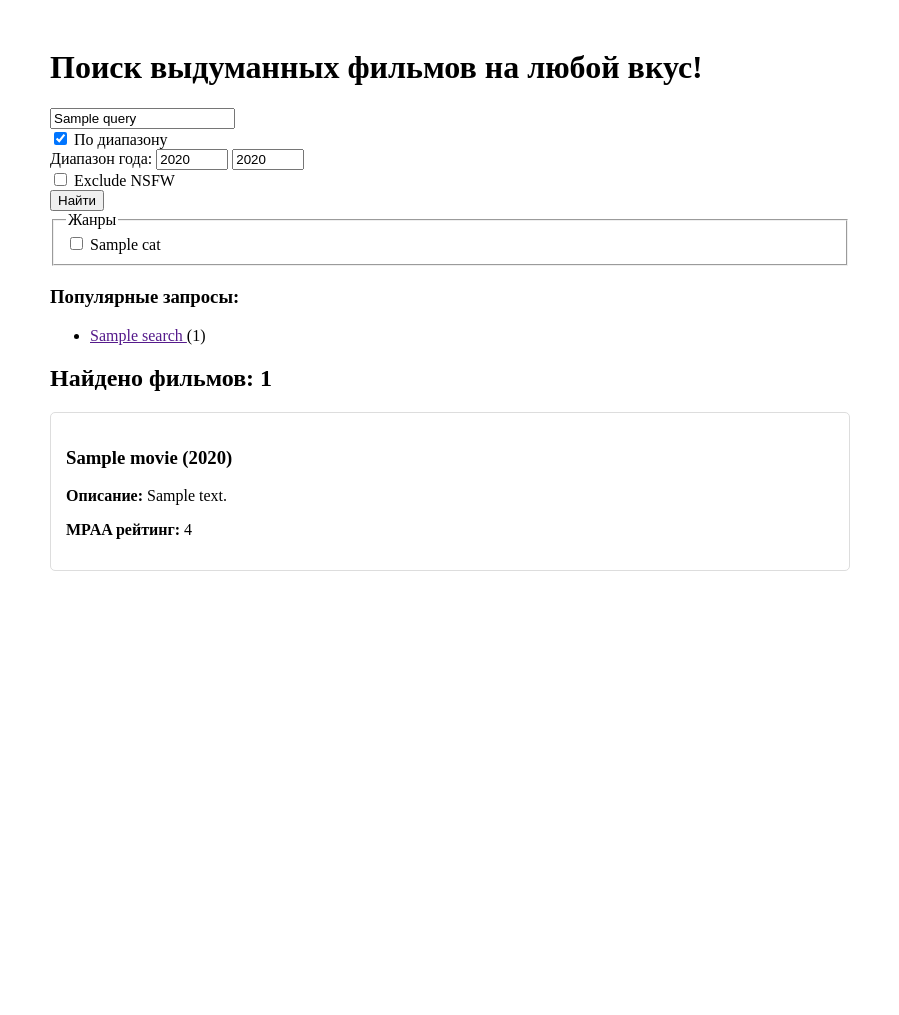
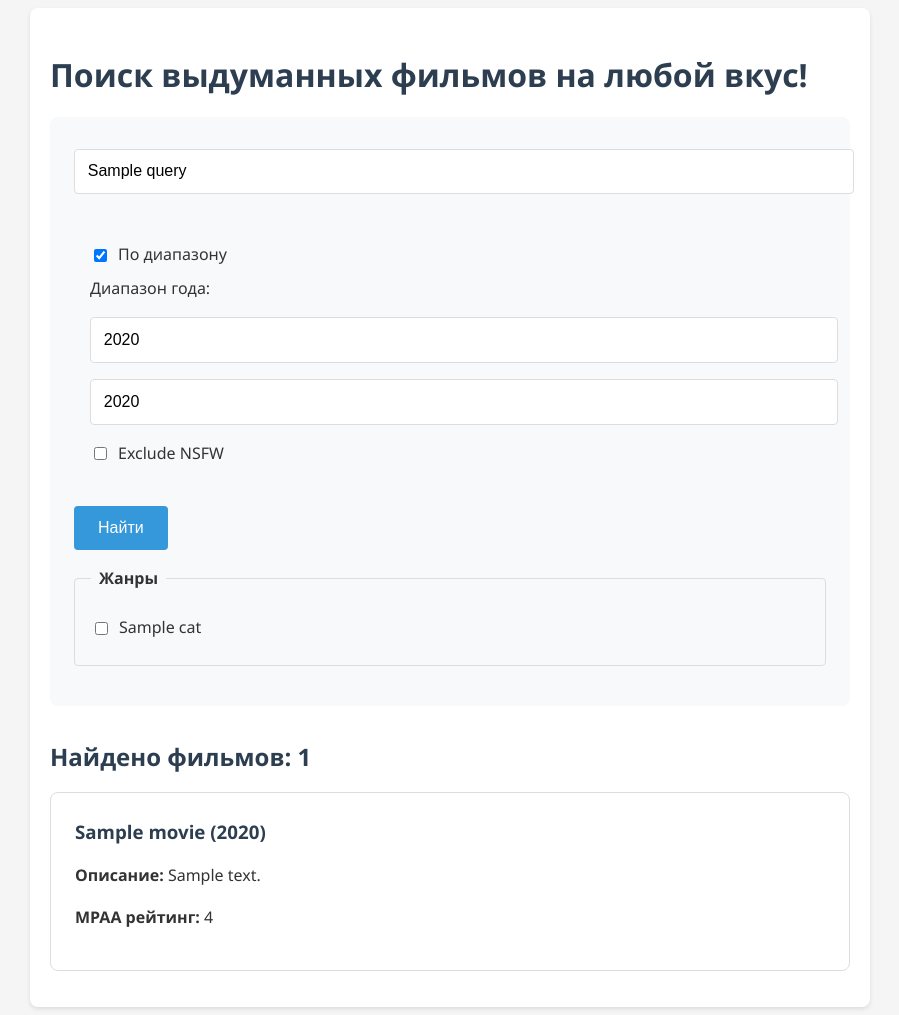
Before and after one commit to SomeCrab/imdb_web, a Python web app: template templates/index.html in a window 1280 px wide. Shown: the whole page, without its empty margins (190-1089 px from the left). Before the commit the page ends 571 px from the top, so only its background shows below. Run offline with Jinja, Linux system fonts and the light colour scheme; the template is opened without the code that fills it: most values are stand-ins (such as "Sample title", 1, 10 or a date in 2020).

Commit message:
Created haha

```diff
--- a/core/logger.py
+++ b/core/logger.py
@@ -3,7 +3,8 @@
 from configs.app_config import LOG_DIR, LOGGING_CONFIG_FILE
 
 
-def setup_logging():
+def setup_logging() -> None:
+    '''Sets the logger up'''
     LOG_DIR.mkdir(exist_ok=True)
 
     with open(LOGGING_CONFIG_FILE) as f_in:
--- a/templates/base.html
+++ b/templates/base.html
@@ -8,19 +8,183 @@
     <meta name="viewport" content="width=device-width, initial-scale=1">
     {% block styles %}
     <style>
+/* Base styles */
+body {
+    font-family: 'Segoe UI', Tahoma, Geneva, Verdana, sans-serif;
+    line-height: 1.6;
+    color: #333;
+    background-color: #f5f5f5;
+}
+
 .container {
     max-width: 800px;
     margin: 0 auto;
     padding: 20px;
+    background: white;
+    box-shadow: 0 2px 4px rgba(0,0,0,0.1);
+    border-radius: 8px;
 }
+
+h1, h2, h3 {
+    color: #2c3e50;
+    margin-bottom: 1rem;
+}
+
+/* Search form */
+.search-box {
+    margin-bottom: 2rem;
+    padding: 1.5rem;
+    background: #f8f9fa;
+    border-radius: 8px;
+}
+
+input[type="text"],
+input[type="number"] {
+    width: 100%;
+    padding: 0.8rem;
+    margin: 0.5rem 0;
+    border: 1px solid #ddd;
+    border-radius: 4px;
+    font-size: 1rem;
+}
+
+button[type="submit"] {
+    background: #3498db;
+    color: white;
+    padding: 0.8rem 1.5rem;
+    border: none;
+    border-radius: 4px;
+    cursor: pointer;
+    font-size: 1rem;
+    transition: background 0.3s ease;
+}
+
+button[type="submit"]:hover {
+    background: #2980b9;
+}
+
+/* Filters section */
+.filters {
+    margin: 1rem 0;
+    padding: 1rem;
+    background: #f8f9fa;
+    border-radius: 4px;
+}
+
+.filters > div {
+    margin: 0.5rem 0;
+}
+
+label {
+    display: flex;
+    align-items: center;
+    gap: 0.5rem;
+    margin: 0.5rem 0;
+}
+
+fieldset {
+    border: 1px solid #ddd;
+    border-radius: 4px;
+    padding: 1rem;
+    margin: 1rem 0;
+}
+
+legend {
+    padding: 0 0.5rem;
+    font-weight: bold;
+}
+
+.genres {
+    display: grid;
+    grid-template-columns: repeat(auto-fit, minmax(120px, 1fr));
+    gap: 0.5rem;
+}
+
+/* Popular searches */
+.popular-searches {
+    margin: 2rem 0;
+    padding: 1.5rem;
+    background: #f8f9fa;
+    border-radius: 8px;
+}
+
+.popular-searches ul {
+    list-style: none;
+    padding: 0;
+}
+
+.popular-searches li {
+    padding: 0.5rem 0;
+    border-bottom: 1px solid #eee;
+}
+
+.popular-searches a {
+    color: #3498db;
+    text-decoration: none;
+}
+
+.popular-searches a:hover {
+    text-decoration: underline;
+}
+
+.counter {
+    color: #95a5a6;
+    font-size: 0.9em;
+    margin-left: 0.5rem;
+}
+
+/* Movie cards */
 .movie-card {
     border: 1px solid #ddd;
+    padding: 1.5rem;
+    margin: 1rem 0;
+    border-radius: 8px;
+    background: white;
+    transition: box-shadow 0.3s ease;
+}
+
+.movie-card:hover {
+    box-shadow: 0 2px 8px rgba(0,0,0,0.1);
+}
+
+.movie-card h3 {
+    margin-top: 0;
+    color: #2c3e50;
+}
+
+/* Error messages */
+.error {
+    color: #e74c3c;
+    padding: 1rem;
+    background: #f8d7da;
+    border-radius: 4px;
+}
+
+/* Responsive design */
+@media (max-width: 768px) {
+    .container {
         padding: 15px;
-            margin: 10px 0;
-            border-radius: 5px;
     }
-        .search-box {
-            margin-bottom: 20px;
+
+    .genres {
+        grid-template-columns: repeat(auto-fit, minmax(100px, 1fr));
+    }
+
+    input[type="text"],
+    input[type="number"] {
+        padding: 0.6rem;
+    }
+}
+
+@media (max-width: 480px) {
+    .filters {
+        padding: 0.5rem;
+    }
+
+    button[type="submit"] {
+        width: 100%;
+        padding: 1rem;
+    }
 }
     </style>
     {% endblock %}
--- a/templates/index.html
+++ b/templates/index.html
@@ -62,6 +62,7 @@
         </form>
     </div>
 
+{% if cur_path and cur_path == '/' %}
     <div class="popular-searches">
         <h3>Популярные запросы:</h3>
         <ul>
@@ -70,13 +71,14 @@
                 <a href="{{ search.search_query }}">
                     {{ search.title }}
                 </a>
-                <span class="counter">({{ search.counter }})</span>
+                <span class="counter">({{ search.counter }} запросов.)</span>
             </li>
             {% else %}
             <li>Популярные запросы пока отсутствуют</li>
             {% endfor %}
         </ul>
     </div>
+{% endif %}
 
     <div id="results">
         {% if results %}
```
Also changed, not shown: app/database.py (+26 -14 lines), app/handler.py (+10 -10 lines), app/validation.py (+13 -10 lines), configs/app_config.py (+4 -4 lines), README.md (added), 1 other file. Lines whose indentation alone changed are shown as unchanged.
